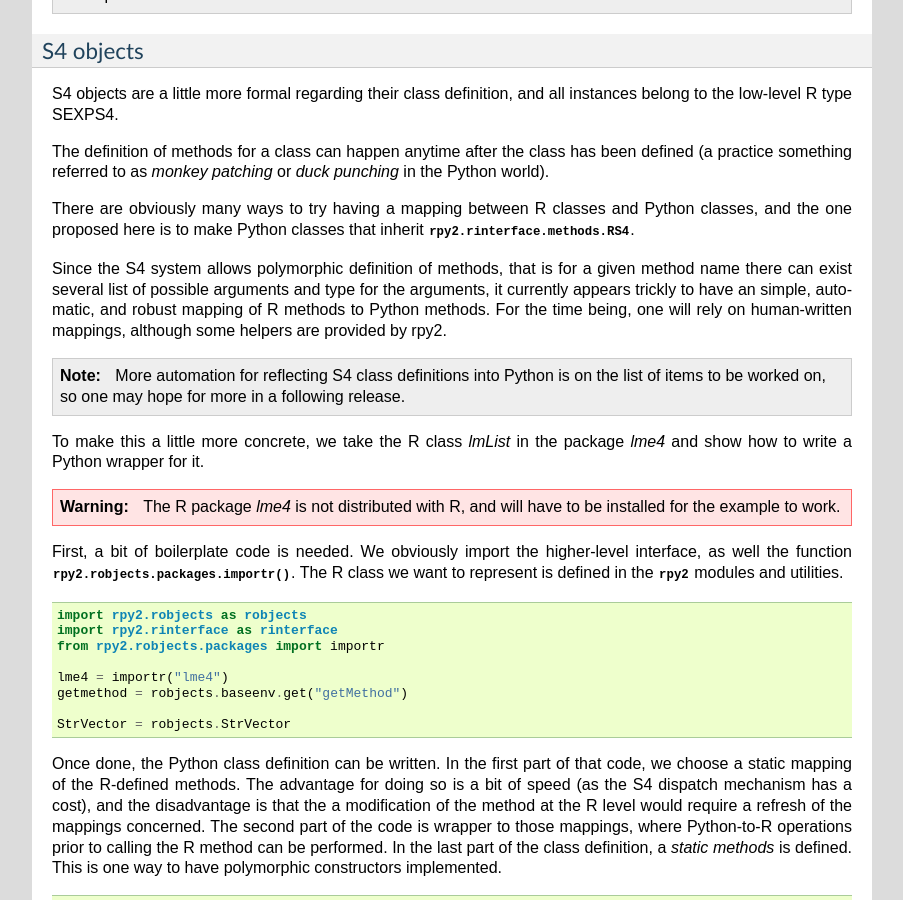
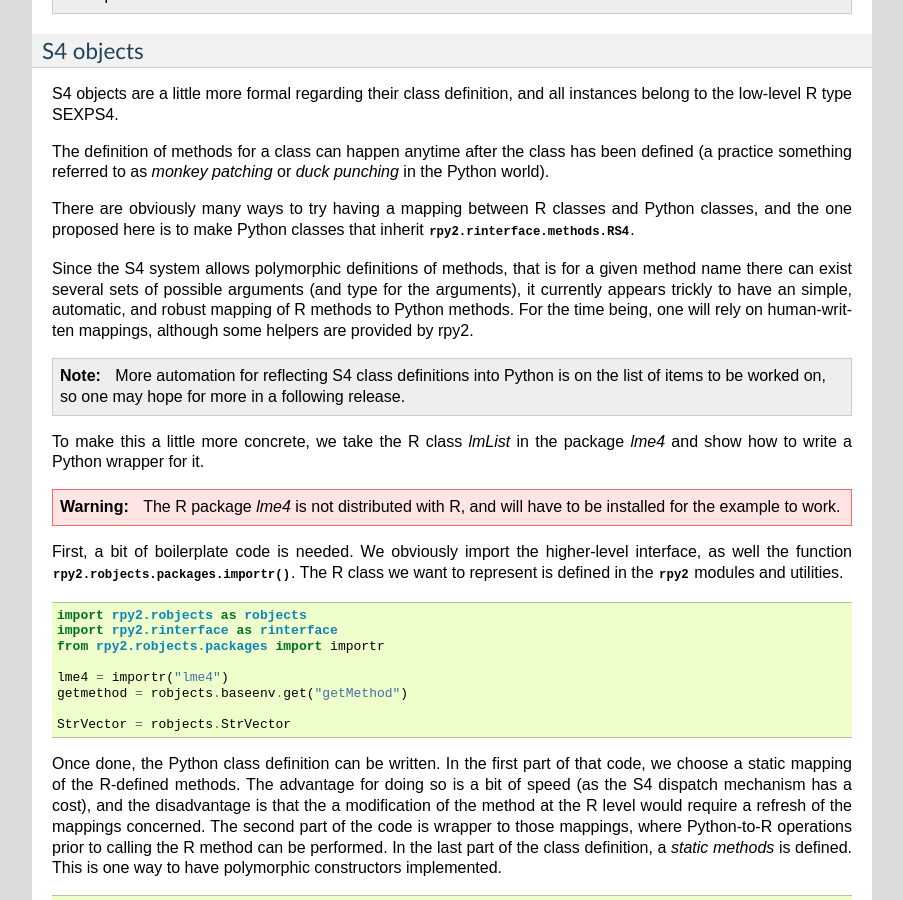
Before and after one commit to rpy2/rpy2, a Sphinx documentation site: the page built from doc/source/robjects.rst, in a window 1280 px wide and 900 px high, scrolled down 17528 px. Shown: the whole window, without its empty margins (198-1101 px from the left). Built offline with Sphinx 7.4.7, drawn with Linux system fonts in a browser that asks for light colours; formulas are drawn with MathJax 3.

Commit message:
minor edit in the doc
--HG--
branch : version_2.1.x

```diff
--- a/doc/source/robjects.rst
+++ b/doc/source/robjects.rst
@@ -1189,9 +1189,9 @@ There are obviously many ways to try having a mapping between R classes and Pyth
 classes, and the one proposed here is to make Python classes that inherit
 :class:`rpy2.rinterface.methods.RS4`.
 
-Since the S4 system allows polymorphic definition of methods, that is for a given
-method name there can exist several list of possible arguments and type for
-the arguments, it currently
+Since the S4 system allows polymorphic definitions of methods, that is for a given
+method name there can exist several sets of possible arguments (and type for
+the arguments), it currently
 appears trickly to have an simple, automatic, and robust mapping of R
 methods to Python methods. For the time being, one will rely on
 human-written mappings, although some helpers are provided by rpy2.
```
